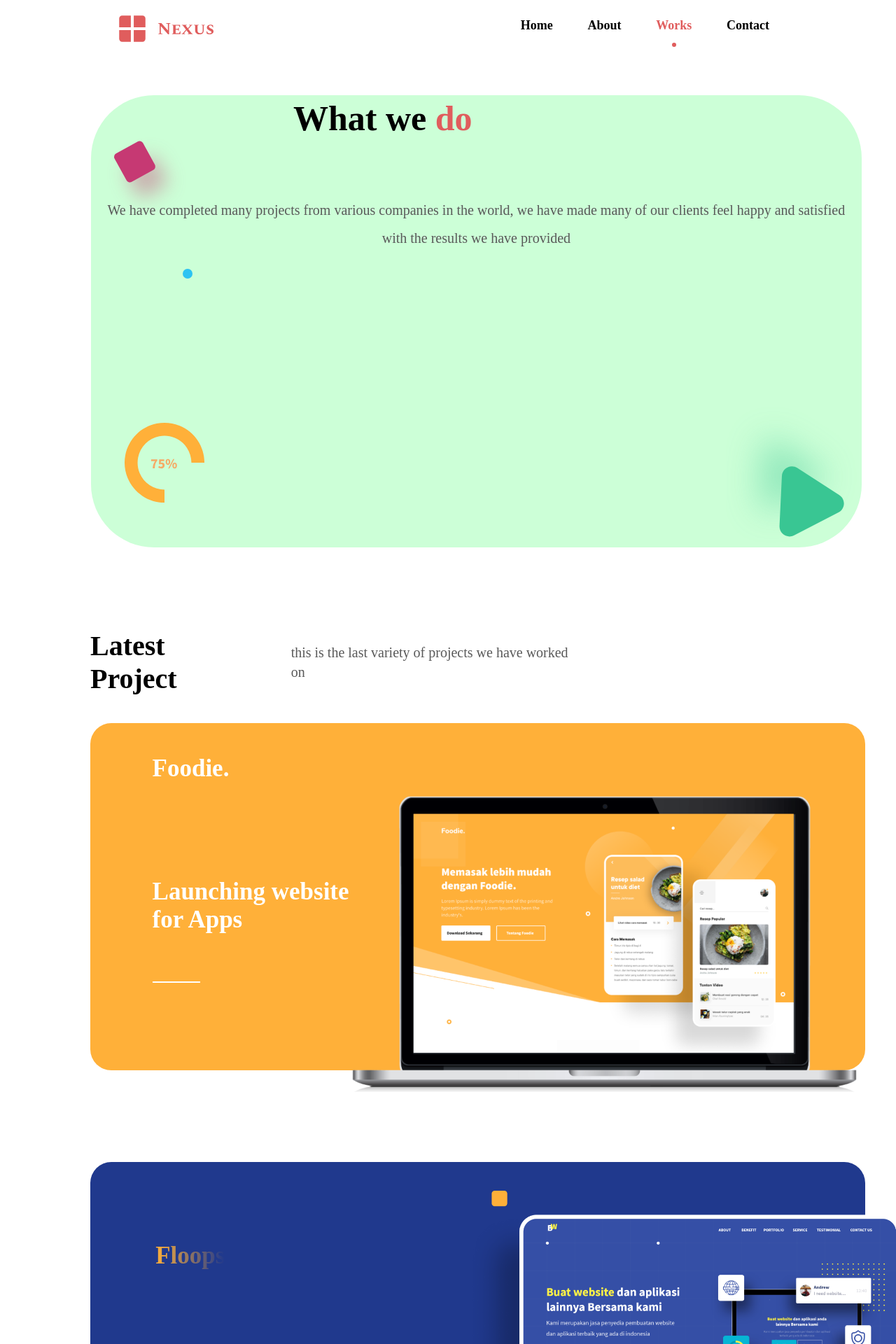
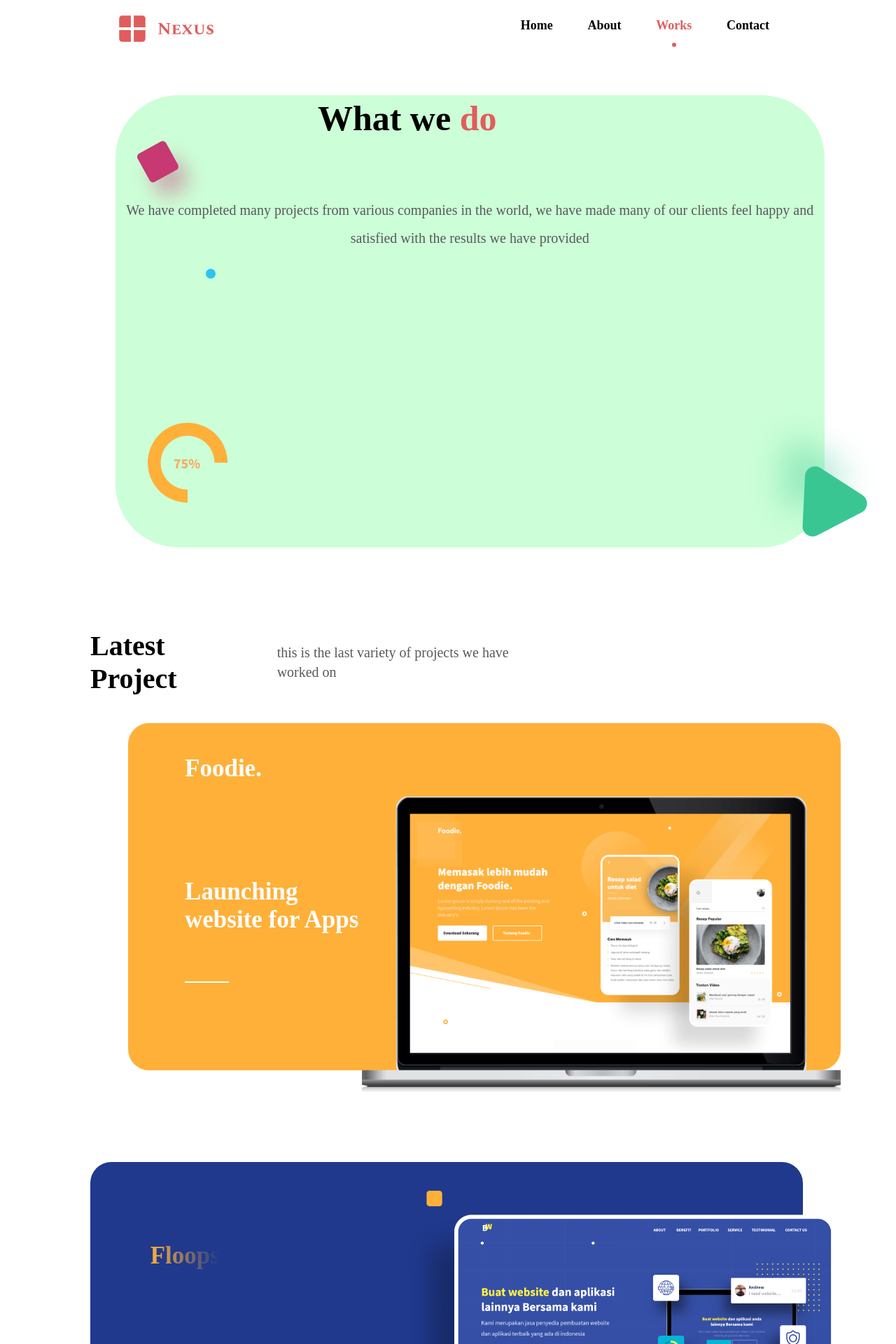
Before and after one commit to auscode/brochure-website, a React (Vite) app: page /works in a window 1280 px wide. Shown: the top 1920 px of the page at 70% size. Built offline with nearby package versions, Linux system fonts and the light colour scheme; a web font is replaced by a local one.

Commit message:
footer aligned and Readme Updated

```diff
--- a/src/pages/Works/index.jsx
+++ b/src/pages/Works/index.jsx
@@ -10,7 +10,8 @@ const WorksPage = () => {
 
   return (
     <>
-      <div className="bg-white-A700 flex flex-col font-sourcesanspro gap-[54px] items-center justify-start mx-auto w-full">
+      <div className="bg-white-A700 flex flex-col font-sourcesanspro gap-[54px] items-start justify-start mx-auto w-full">
+        {/* <div className="flex flex-col items-center w-full"> */}
         <header className="flex items-center justify-center md:px-5 w-full">
           <div className="flex flex-row md:gap-10 items-center justify-between ml-[164px] mr-[181px] my-[15px] w-[76%]">
             <div className="header-row ">
@@ -59,8 +60,9 @@ const WorksPage = () => {
             </div>
           </div>
         </header>
-        <div className="flex flex-col items-start justify-start max-w-[1384px] mx-auto md:px-5 w-full">
-          <div className="bg-green-A100 sm:h-[580px] h-[646px] md:h-[930px] md:ml-[0] ml-[130px] p-1 relative rounded-[90px] w-[86%] md:w-full">
+        {/* </div> */}
+        <div className="flex flex-col items-start justify-start w-[92%] md:px-5 md:w-full">
+          <div className="bg-green-A100 sm:h-[580px] h-[646px] md:h-[930px] md:ml-[0] ml-auto p-1 relative rounded-[90px] w-[86%] md:w-full">
             <div className="flex flex-col md:gap-10 gap-[82px] h-full justify-start m-auto">
               <Text
                 className="md:ml-[0] ml-[285px] sm:text-[40px] md:text-[46px] text-[50px] text-black-900"
@@ -128,7 +130,7 @@ const WorksPage = () => {
               </Text>
             </div>
             <div className="flex flex-col items-start justify-start w-full">
-              <div className="md:h-[496px] h-[527px] relative w-[95%] md:w-full">
+              <div className="md:h-[496px] h-[527px] relative w-[95%] md:w-full ml-auto">
                 <div className="absolute bg-orange-A200 h-[496px] inset-x-[0] mx-auto rounded-[30px] top-[0] w-full"></div>
                 <div className="absolute bottom-[0] h-[482px] right-[0] w-[92%] md:w-full">
                   <Img
@@ -178,7 +180,7 @@ const WorksPage = () => {
                   />
                 </div>
               </div>
-              <div className="bg-red-A200 h-[580px] md:h-[690px] mt-[110px] relative rounded-[30px] w-[95%] md:w-full">
+              <div className="bg-red-A200 h-[580px] md:h-[690px] mt-[110px] relative ml-auto rounded-[30px] w-[95%] md:w-full">
                 <div className="flex flex-col h-full items-start justify-start ml-[101px] my-auto w-[26%]">
                   <div className="flex flex-row gap-4 items-start justify-start w-[58%] md:w-full">
                     <Img
```
Also changed, not shown: 1 other file (tests, documents, lock files or other folders).
